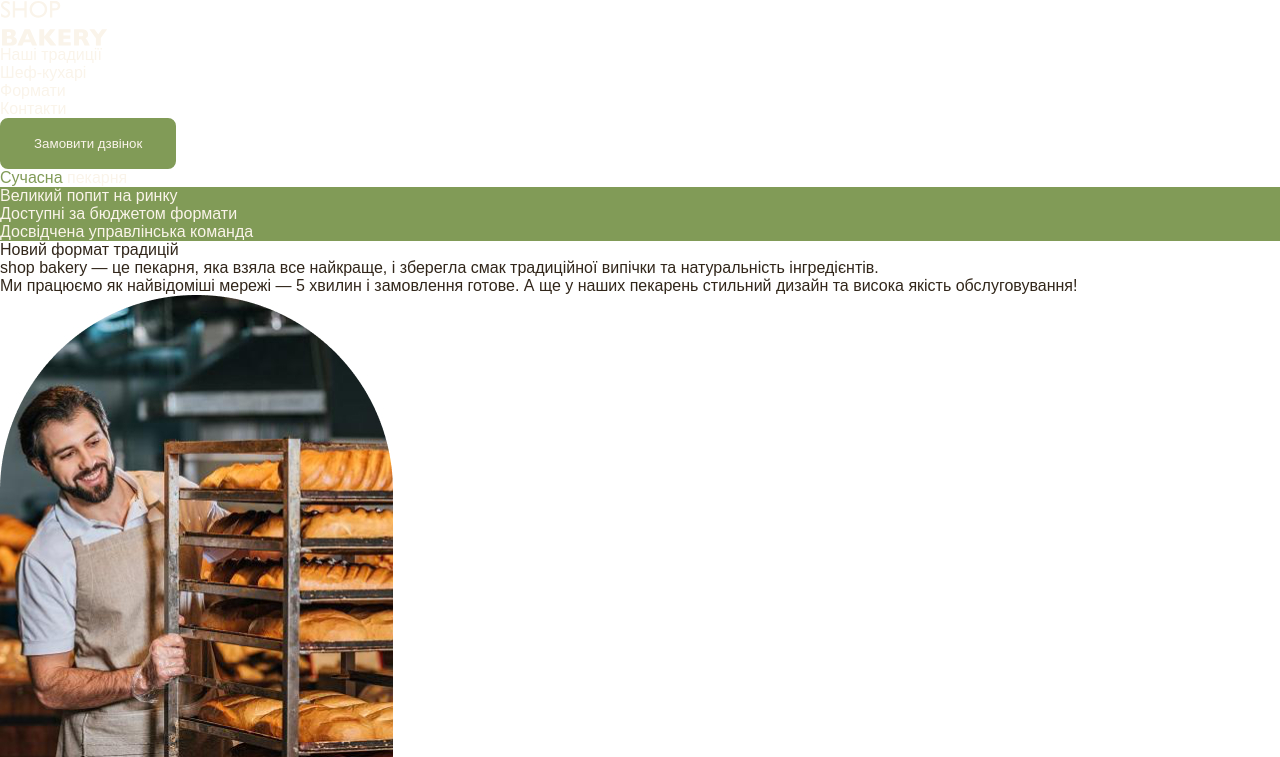
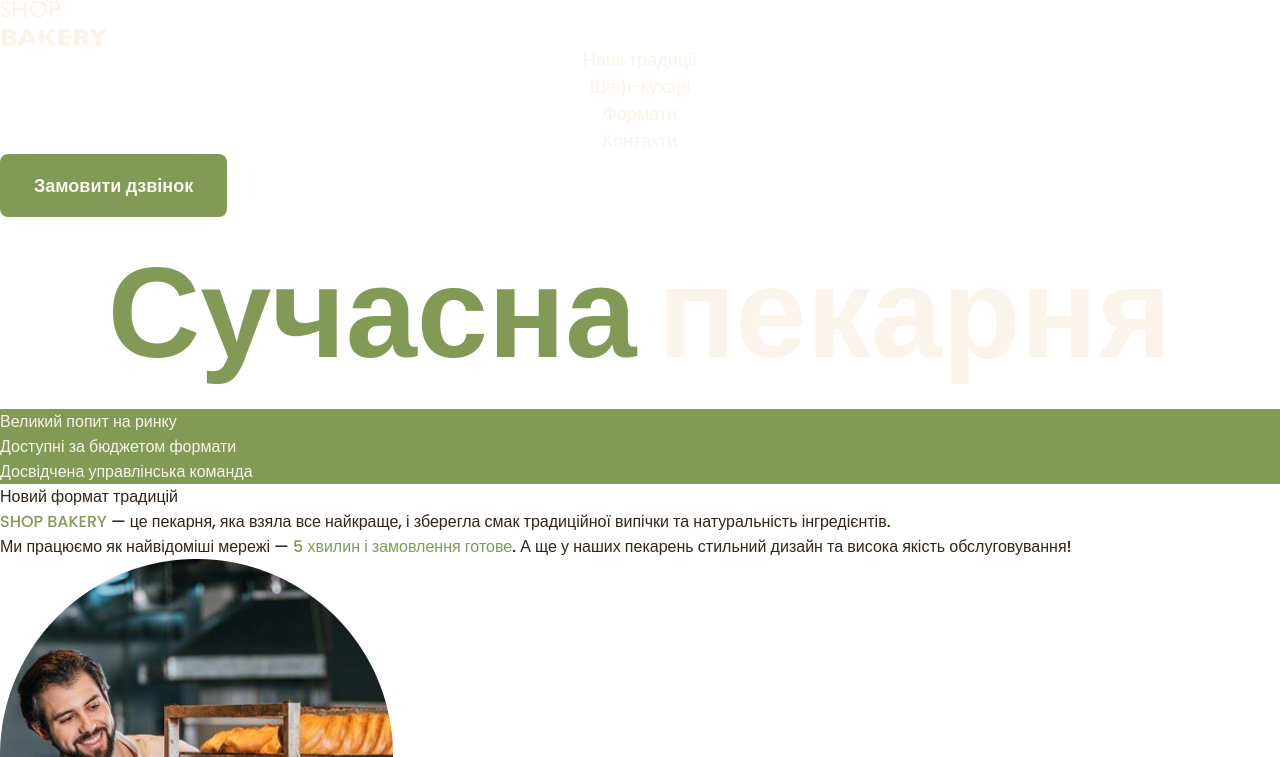
Before and after one commit to TarasChybis/bakery, a plain HTML site: page index.html in a window 1280 px wide. Shown: the top 757 px of the page. Drawn offline with Linux system fonts and the light colour scheme; files whose address does not match are found by name.

Commit message:
changed properties of text in header

```diff
--- a/css/styles.css
+++ b/css/styles.css
@@ -1,139 +1,139 @@
 @font-face {
-  font-family: 'Poppins-Medium';
+  font-family: "Poppins-Medium";
   src: url(../fonts/);
-  src: url(../fonts/Poppins-Medium.eot?#iefix) format('embedded-opentype'),
-       url(../fonts/Poppins-Medium.otf) format('otf'),
-       url(../fonts/Poppins-Medium.svg#Poppins-Medium) format('svg'),
-       url(../fonts/Poppins-Medium.ttf) format('truetype'),
-       url(../fonts/Poppins-Medium.woff) format('woff'),
-       url(../fonts/Poppins-Medium.woff2) format('woff2');
+  src: url(../fonts/Poppins-Medium.eot?#iefix) format("embedded-opentype"),
+    url(../fonts/Poppins-Medium.otf) format("otf"),
+    url(../fonts/Poppins-Medium.svg#Poppins-Medium) format("svg"),
+    url(../fonts/Poppins-Medium.ttf) format("truetype"),
+    url(../fonts/Poppins-Medium.woff) format("woff"),
+    url(../fonts/Poppins-Medium.woff2) format("woff2");
 }
 
 @font-face {
-  font-family: 'Poppins-Light';
+  font-family: "Poppins-Light";
   src: url(../fonts/Poppins-Light.eot);
-  src: url(../fonts/Poppins-Light.eot?#iefix) format('embedded-opentype'),
-       url(../fonts/Poppins-Light.otf) format('otf'),
-       url(../fonts/Poppins-Light.svg#Poppins-Light) format('svg'),
-       url(../fonts/Poppins-Light.ttf) format('truetype'),
-       url(../fonts/Poppins-Light.woff) format('woff'),
-       url(../fonts/Poppins-Light.woff2) format('woff2');
+  src: url(../fonts/Poppins-Light.eot?#iefix) format("embedded-opentype"),
+    url(../fonts/Poppins-Light.otf) format("otf"),
+    url(../fonts/Poppins-Light.svg#Poppins-Light) format("svg"),
+    url(../fonts/Poppins-Light.ttf) format("truetype"),
+    url(../fonts/Poppins-Light.woff) format("woff"),
+    url(../fonts/Poppins-Light.woff2) format("woff2");
 }
 
 @font-face {
-  font-family: 'Poppins-Regular';
+  font-family: "Poppins-Regular";
   src: url(../fonts/Poppins-Regular.eot);
-  src: url(../fonts/Poppins-Regular.eot?#iefix) format('embedded-opentype'),
-       url(../fonts/Poppins-Regular.otf) format('otf'),
-       url(../fonts/Poppins-Regular.svg#Poppins-Regular) format('svg'),
-       url(../fonts/Poppins-Regular.ttf) format('truetype'),
-       url(../fonts/Poppins-Regular.woff) format('woff'),
-       url(../fonts/Poppins-Regular.woff2) format('woff2');
+  src: url(../fonts/Poppins-Regular.eot?#iefix) format("embedded-opentype"),
+    url(../fonts/Poppins-Regular.otf) format("otf"),
+    url(../fonts/Poppins-Regular.svg#Poppins-Regular) format("svg"),
+    url(../fonts/Poppins-Regular.ttf) format("truetype"),
+    url(../fonts/Poppins-Regular.woff) format("woff"),
+    url(../fonts/Poppins-Regular.woff2) format("woff2");
 }
 
 @font-face {
-  font-family: 'Poppins-SemiBold';
+  font-family: "Poppins-SemiBold";
   src: url(../fonts/Poppins-SemiBold.eot);
-  src: url(../fonts/Poppins-SemiBold.eot?#iefix) format('embedded-opentype'),
-       url(../fonts/Poppins-SemiBold.otf) format('otf'),
-       url(../fonts/Poppins-SemiBold.svg#Poppins-SemiBold) format('svg'),
-       url(../fonts/Poppins-SemiBold.ttf) format('truetype'),
-       url(../fonts/Poppins-SemiBold.woff) format('woff'),
-       url(../fonts/Poppins-SemiBold.woff2) format('woff2');
+  src: url(../fonts/Poppins-SemiBold.eot?#iefix) format("embedded-opentype"),
+    url(../fonts/Poppins-SemiBold.otf) format("otf"),
+    url(../fonts/Poppins-SemiBold.svg#Poppins-SemiBold) format("svg"),
+    url(../fonts/Poppins-SemiBold.ttf) format("truetype"),
+    url(../fonts/Poppins-SemiBold.woff) format("woff"),
+    url(../fonts/Poppins-SemiBold.woff2) format("woff2");
 }
 
 @font-face {
-  font-family: 'Poppins-Black';
+  font-family: "Poppins-Black";
   src: url(../fonts/Poppins-Black.eot);
-  src: url(../fonts/Poppins-Black.eot?#iefix) format('embedded-opentype'),
-       url(../fonts/Poppins-Black.otf) format('otf'),
-       url(../fonts/Poppins-Black.svg#Poppins-Black) format('svg'),
-       url(../fonts/Poppins-Black.ttf) format('truetype'),
-       url(../fonts/Poppins-Black.woff) format('woff'),
-       url(../fonts/Poppins-Black.woff2) format('woff2');
+  src: url(../fonts/Poppins-Black.eot?#iefix) format("embedded-opentype"),
+    url(../fonts/Poppins-Black.otf) format("otf"),
+    url(../fonts/Poppins-Black.svg#Poppins-Black) format("svg"),
+    url(../fonts/Poppins-Black.ttf) format("truetype"),
+    url(../fonts/Poppins-Black.woff) format("woff"),
+    url(../fonts/Poppins-Black.woff2) format("woff2");
 }
 
 @font-face {
-  font-family: 'Roboto-Regular';
+  font-family: "Roboto-Regular";
   src: url(../fonts/Roboto-Regular.eot);
-  src: url(../fonts/Roboto-Regular.eot?#iefix) format('embedded-opentype'),
-       url(../fonts/Roboto-Regular.otf) format('otf'),
-       url(../fonts/Roboto-Regular.svg#Roboto-Regular) format('svg'),
-       url(../fonts/Roboto-Regular.ttf) format('truetype'),
-       url(../fonts/Roboto-Regular.woff) format('woff'),
-       url(../fonts/Roboto-Regular.woff2) format('woff2');
+  src: url(../fonts/Roboto-Regular.eot?#iefix) format("embedded-opentype"),
+    url(../fonts/Roboto-Regular.otf) format("otf"),
+    url(../fonts/Roboto-Regular.svg#Roboto-Regular) format("svg"),
+    url(../fonts/Roboto-Regular.ttf) format("truetype"),
+    url(../fonts/Roboto-Regular.woff) format("woff"),
+    url(../fonts/Roboto-Regular.woff2) format("woff2");
 }
 
 @font-face {
-  font-family: 'Gill-Sans-Bold';
+  font-family: "Gill-Sans-Bold";
   src: url(../fonts/Gill-Sans-Bold.eot);
-  src: url(../fonts/Gill-Sans-Bold.eot?#iefix) format('embedded-opentype'),
-       url(../fonts/Gill-Sans-Bold.otf) format('otf'),
-       url(../fonts/Gill-Sans-Bold.svg#Gill-Sans-Bold) format('svg'),
-       url(../fonts/Gill-Sans-Bold.ttf) format('truetype'),
-       url(../fonts/Gill-Sans-Bold.woff) format('woff'),
-       url(../fonts/Gill-Sans-Bold.woff2) format('woff2');
+  src: url(../fonts/Gill-Sans-Bold.eot?#iefix) format("embedded-opentype"),
+    url(../fonts/Gill-Sans-Bold.otf) format("otf"),
+    url(../fonts/Gill-Sans-Bold.svg#Gill-Sans-Bold) format("svg"),
+    url(../fonts/Gill-Sans-Bold.ttf) format("truetype"),
+    url(../fonts/Gill-Sans-Bold.woff) format("woff"),
+    url(../fonts/Gill-Sans-Bold.woff2) format("woff2");
 }
 
 @font-face {
-  font-family: 'Gill-Sans-Regular';
+  font-family: "Gill-Sans-Regular";
   src: url(../fonts/Gill-Sans-Regular.eot);
-  src: url(../fonts/Gill-Sans-Regular.eot?#iefix) format('embedded-opentype'),
-       url(../fonts/Gill-Sans-Regular.otf) format('otf'),
-       url(../fonts/Gill-Sans-Regular.svg#Gill-Sans-Regular) format('svg'),
-       url(../fonts/Gill-Sans-Regular.ttf) format('truetype'),
-       url(../fonts/Gill-Sans-Regular.woff) format('woff'),
-       url(../fonts/Gill-Sans-Regular.woff2) format('woff2');
+  src: url(../fonts/Gill-Sans-Regular.eot?#iefix) format("embedded-opentype"),
+    url(../fonts/Gill-Sans-Regular.otf) format("otf"),
+    url(../fonts/Gill-Sans-Regular.svg#Gill-Sans-Regular) format("svg"),
+    url(../fonts/Gill-Sans-Regular.ttf) format("truetype"),
+    url(../fonts/Gill-Sans-Regular.woff) format("woff"),
+    url(../fonts/Gill-Sans-Regular.woff2) format("woff2");
 }
 
 @font-face {
-  font-family: 'Gill-Sans-SemiBold';
+  font-family: "Gill-Sans-SemiBold";
   src: url(../fonts/Gill-Sans-SemiBold.eot);
-  src: url(../fonts/Gill-Sans-SemiBold.eot?#iefix) format('embedded-opentype'),
-       url(../fonts/Gill-Sans-SemiBold.otf) format('otf'),
-       url(../fonts/Gill-Sans-SemiBold.svg#Gill-Sans-SemiBold) format('svg'),
-       url(../fonts/Gill-Sans-SemiBold.ttf) format('truetype'),
-       url(../fonts/Gill-Sans-SemiBold.woff) format('woff'),
-       url(../fonts/Gill-Sans-SemiBold.woff2) format('woff2');
+  src: url(../fonts/Gill-Sans-SemiBold.eot?#iefix) format("embedded-opentype"),
+    url(../fonts/Gill-Sans-SemiBold.otf) format("otf"),
+    url(../fonts/Gill-Sans-SemiBold.svg#Gill-Sans-SemiBold) format("svg"),
+    url(../fonts/Gill-Sans-SemiBold.ttf) format("truetype"),
+    url(../fonts/Gill-Sans-SemiBold.woff) format("woff"),
+    url(../fonts/Gill-Sans-SemiBold.woff2) format("woff2");
 }
 
 @font-face {
-  font-family: 'Inter-Regular';
+  font-family: "Inter-Regular";
   src: url(../fonts/Inter-Regular.eot);
-  src: url(../fonts/Inter-Regular.eot?#iefix) format('embedded-opentype'),
-       url(../fonts/Inter-Regular.otf) format('otf'),
-       url(../fonts/Inter-Regular.svg#Inter-Regular) format('svg'),
-       url(../fonts/Inter-Regular.ttf) format('truetype'),
-       url(../fonts/Inter-Regular.woff) format('woff'),
-       url(../fonts/Inter-Regular.woff2) format('woff2');
+  src: url(../fonts/Inter-Regular.eot?#iefix) format("embedded-opentype"),
+    url(../fonts/Inter-Regular.otf) format("otf"),
+    url(../fonts/Inter-Regular.svg#Inter-Regular) format("svg"),
+    url(../fonts/Inter-Regular.ttf) format("truetype"),
+    url(../fonts/Inter-Regular.woff) format("woff"),
+    url(../fonts/Inter-Regular.woff2) format("woff2");
 }
 
 @font-face {
-  font-family: 'Gilroy-Medium';
+  font-family: "Gilroy-Medium";
   src: url(../fonts/Gilroy-Medium.eot);
-  src: url(../fonts/Gilroy-Medium.eot?#iefix) format('embedded-opentype'),
-       url(../fonts/Gilroy-Medium.otf) format('otf'),
-       url(../fonts/Gilroy-Medium.svg#Gilroy-Medium) format('svg'),
-       url(../fonts/Gilroy-Medium.ttf) format('truetype'),
-       url(../fonts/Gilroy-Medium.woff) format('woff'),
-       url(../fonts/Gilroy-Medium.woff2) format('woff2');
+  src: url(../fonts/Gilroy-Medium.eot?#iefix) format("embedded-opentype"),
+    url(../fonts/Gilroy-Medium.otf) format("otf"),
+    url(../fonts/Gilroy-Medium.svg#Gilroy-Medium) format("svg"),
+    url(../fonts/Gilroy-Medium.ttf) format("truetype"),
+    url(../fonts/Gilroy-Medium.woff) format("woff"),
+    url(../fonts/Gilroy-Medium.woff2) format("woff2");
 }
 
-/* @import url('https://fonts.googleapis.com/css2?family=Inter&family=Poppins:wght@300;400;500;600;900&family=Roboto&display=swap'); */
+/* @import url("https://fonts.googleapis.com/css2?family=Inter&family=Poppins:wght@300;400;500;600;900&family=Roboto&display=swap"); */
 
 /* font-family: 'Inter', sans-serif;
 font-family: 'Poppins', sans-serif;
 font-family: 'Roboto', sans-serif; */
 
 :root {
-   --color-brand-light: #819B57;
+  --color-brand-light: #819b57;
   --color-brand-dark: #465929;
-   --color-primary-dark: #31261A;
-   --color-primary-light: #FAF4EA;
+  --color-primary-dark: #31261a;
+  --color-primary-light: #faf4ea;
 }
 
 body {
-   font-family: 'Poppins', sans-serif;
+  font-family: "Poppins-Medium", sans-serif;
   font-size: 16px;
   font-style: normal;
   font-weight: 300;
@@ -141,46 +141,73 @@ body {
   color: var(--color-primary-dark);
 }
 
-/* ------ button -------- */
+a {
+  color: var(--color-primary-light);
+}
+
+/* ------ header -------- */
+
+.nav-text li {
+  font-family: "Poppins-Regular", sans-serif;
+  font-size: 18px;
+  font-weight: 400;
+  line-height: 27px;
+  letter-spacing: 0em;
+  text-align: center;
+  color: var(--color-primary-light);
+}
+
+.nav-text li :hover {
+  font-family: "Poppins-SemiBold", sans-serif;
+  font-size: 18px;
+  font-weight: 600;
+  line-height: 27px;
+  letter-spacing: 0em;
+  text-align: center;
+  color: var(--color-brand-light);
+}
 
 .button {
   display: flex;
   align-items: flex-start;
   padding: 16px 32px;
   gap: 10px;
-   color: var(--color-primary-light);
   background-color: var(--color-brand-light);
   border-radius: 8px;
   border: 2px solid var(--color-brand-light);
+  font-family: "Poppins-SemiBold", sans-serif;
+  font-size: 18px;
+  font-weight: 600;
+  line-height: 27px;
+  letter-spacing: 0em;
+  text-align: center;
+  color: var(--color-primary-light);
   cursor: pointer;
 }
 
 .button:hover {
   background-color: transparent;
-   color: var(--color-brand-light);
+  color: var(--color-brand-dark);
 }
 
-.button:focus {
+/* .button:focus {
   background-color: aqua;
-}
+} */
 
-.button:active {
+/* .button:active {
   background-color: var(--color-brand-light);
-}
-
-/* ------ link -------- */
-
-.link {
-   color: var(--color-primary-light);
-}
-
-.link:hover {
-   color: var(--color-brand-light);
-}
+} */
 
 /* ------ hero-title -------- */
 
 .hero-title {
+  font-family: "Poppins-Black", sans-serif;
+  font-style: normal;
+  font-size: 128px;
+  font-weight: 900;
+  line-height: 192px;
+  letter-spacing: 0em;
+  text-align: center;
   color: var(--color-primary-light);
 }
 
@@ -193,8 +220,16 @@ body {
   color: var(--color-primary-light);
 }
 
-/* ------ section-title -------- */
+/* ------ traditions-section -------- */
 
 .section-title {
   color: var(--color-primary-dark);
 }
+
+.uppercase {
+  text-transform: uppercase;
+}
+
+.brand-color {
+  color: var(--color-brand-light);
+}
--- a/index.html
+++ b/index.html
@@ -14,11 +14,11 @@
         <a href="/">
           <img src="./images/logo.svg" alt="logo" />
         </a>
-        <ul>
-          <li><a class="link" href="#traditions-section">Наші традиції</a></li>
-          <li><a class="link" href="#chefs-section">Шеф-кухарі</a></li>
-          <li><a class="link" href="#formats-section">Формати</a></li>
-          <li><a class="link" href="#contact-section">Контакти</a></li>
+        <ul class="nav-text">
+          <li><a href="#traditions-section">Наші традиції</a></li>
+          <li><a href="#chefs-section">Шеф-кухарі</a></li>
+          <li><a href="#formats-section">Формати</a></li>
+          <li><a href="#contact-section">Контакти</a></li>
         </ul>
       </nav>
       <button class="button" type="button">Замовити дзвінок</button>
@@ -35,15 +35,15 @@
         </ul>
       </section>
       <section id="traditions-section">
-        <div>
+        <div class="tradition-text">
           <h2 class="section-title">Новий формат традицій</h2>
           <p>
-            <span>shop bakery</span> — це пекарня, яка взяла все найкраще, і
+            <span class="uppercase brand-color">shop bakery</span> — це пекарня, яка взяла все найкраще, і
             зберегла смак традиційної випічки та натуральність інгредієнтів.
           </p>
           <p>
             Ми працюємо як найвідоміші мережі —
-            <span>5 хвилин і замовлення готове</span>. А ще у наших пекарень
+            <span class="brand-color">5 хвилин і замовлення готове</span>. А ще у наших пекарень
             стильний дизайн та висока якість обслуговування!
           </p>
         </div>
```
Lines whose indentation alone changed are shown as unchanged.
